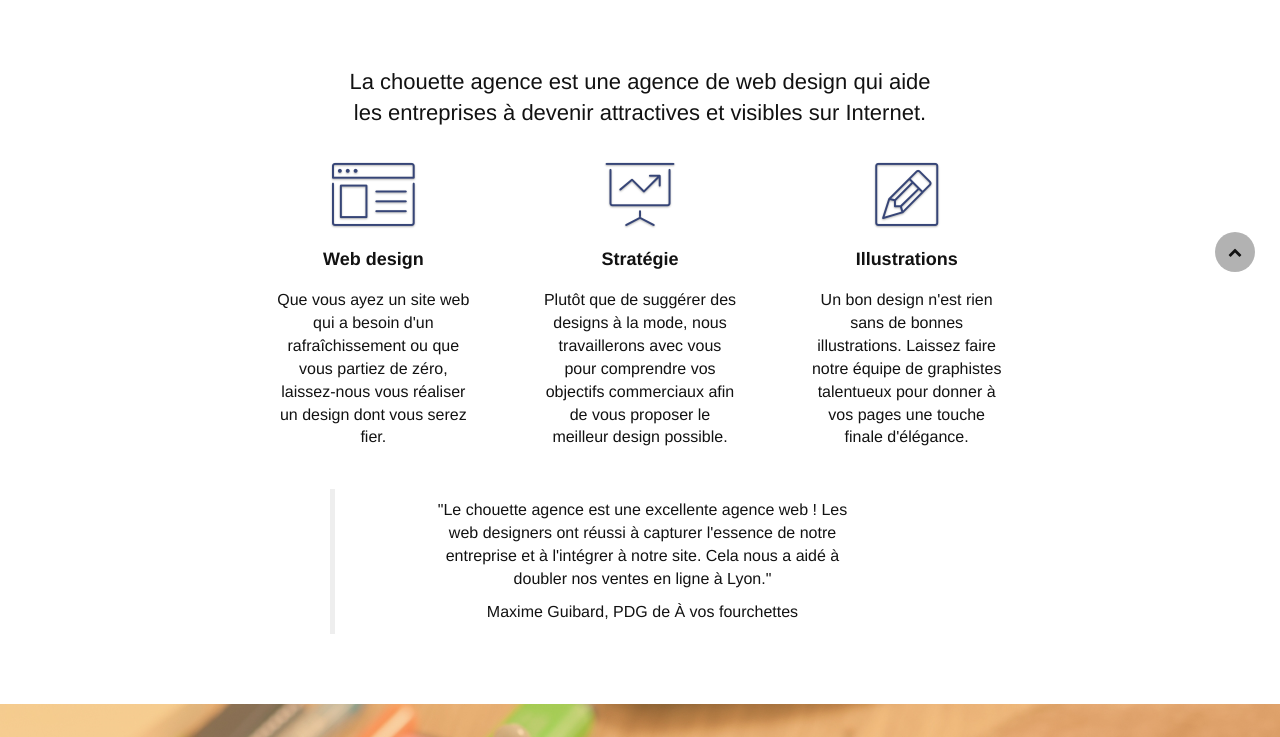
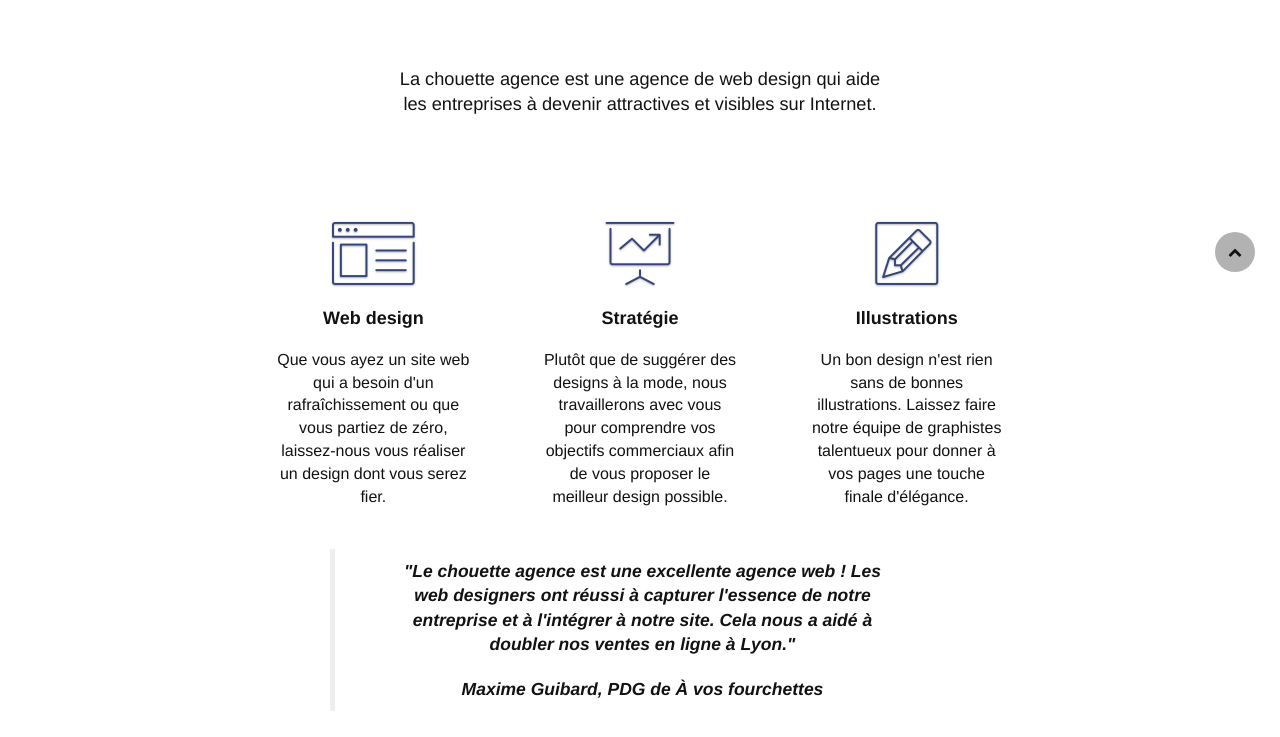
Before and after one commit to Gaistu/projet_4, a plain HTML site: page index.html in a window 1280 px wide. Shown: the part 503-1240 px from the top of the page. Drawn offline with Linux system fonts and the light colour scheme.

Commit message:
Ajout du css pour la citation et pour l'image supprimée

```diff
--- a/css/style.css
+++ b/css/style.css
@@ -37,6 +37,19 @@ button {
 a:hover {
     text-decoration: none;
     cursor: pointer;
+}
+
+#title-services {
+    margin-bottom: 80px;
+    font-size: 1.3em;
+}
+
+blockquote p {
+    font-style: italic;
+    font-weight: bold;
+    line-height: 1.4;
+    margin-bottom: 20px;
+    font-size: 1em;
 }
 
 .bloc {
@@ -117,7 +130,6 @@ a:hover {
 .nav>li {
     display: block;
     font-size: 16px;
-    padding: 10px 15px;
 }
 
 
@@ -719,7 +731,6 @@ h4 {
     }
 
     .nav-invert .navbar-header {
-        float: none;
         width: 100%;
     }
 
```
